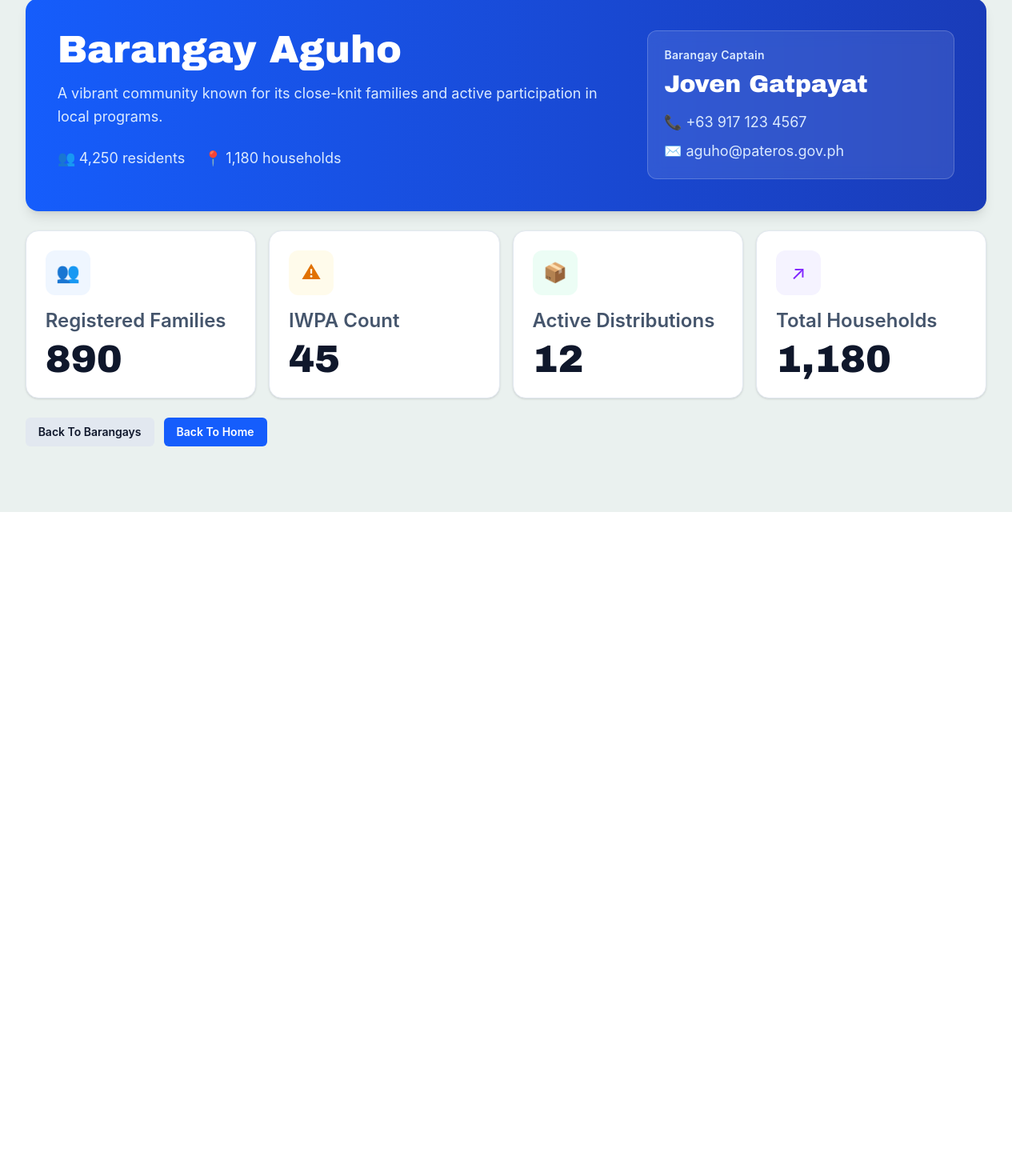
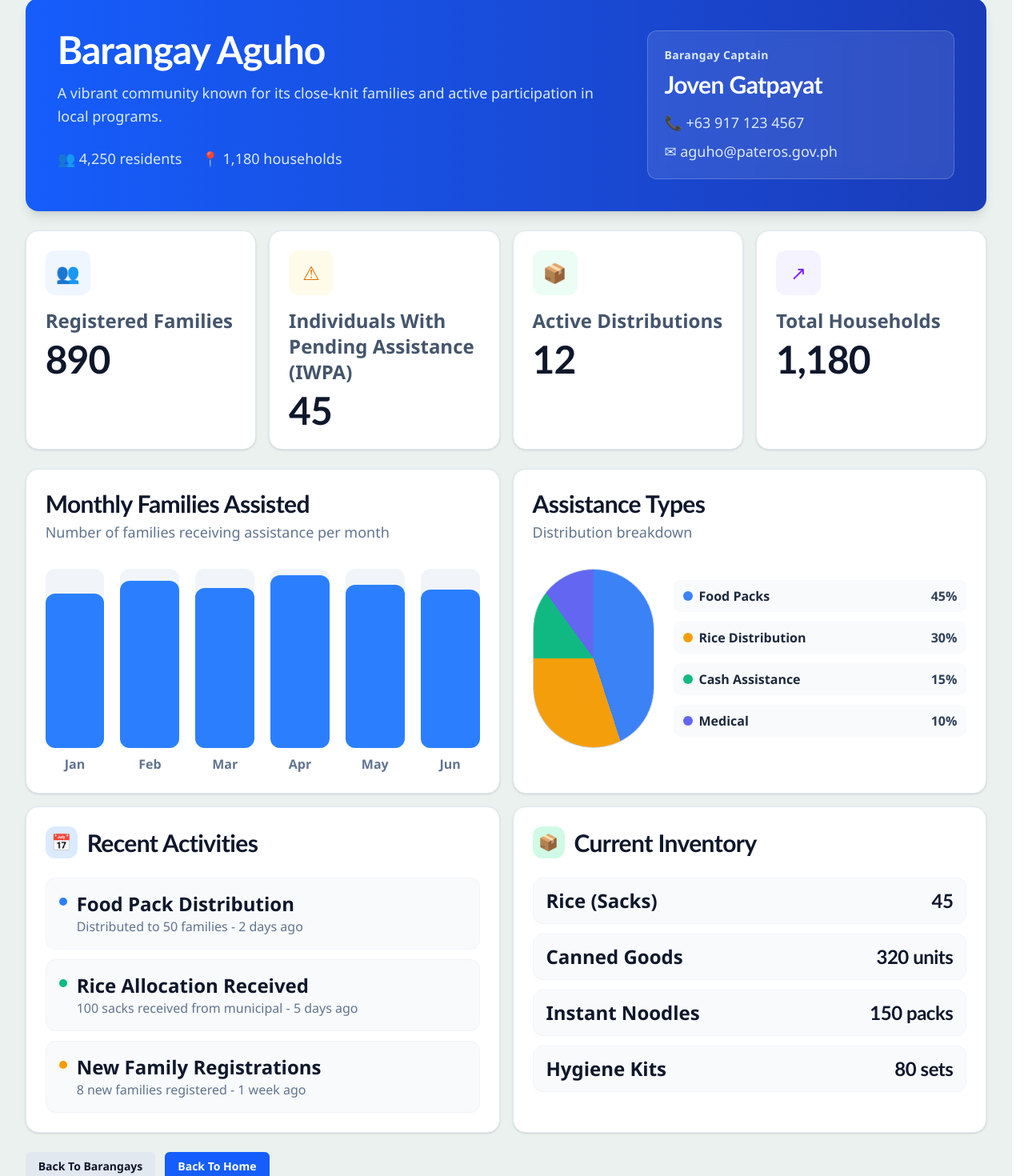
Before and after one commit to Hunger-Management/PHAMS, a React (Vite) app: page /barangays/aguho in a window 1280 px wide. Shown: the part 160-1630 px from the top of the page at 80% size. Before the commit the page ends 800 px from the top, so only its background shows below. Built offline with nearby package versions, Linux system fonts and the light colour scheme.

Commit message:
updated Barangay UI

```diff
--- a/src/index.css
+++ b/src/index.css
@@ -1,4 +1,10 @@
 @import "tailwindcss";
+@import url("https://fonts.googleapis.com/css2?family=IBM+Plex+Sans:wght@400;500;600;700&family=Space+Grotesk:wght@600;700&display=swap");
+
+:root {
+	--font-body: "IBM Plex Sans", "Segoe UI", sans-serif;
+	--font-display: "Space Grotesk", "Trebuchet MS", sans-serif;
+}
 
 html {
 	scrollbar-gutter: stable;
@@ -6,4 +12,17 @@ html {
 
 body {
 	overflow-y: scroll;
+	font-family: var(--font-body);
+	text-rendering: optimizeLegibility;
+	-webkit-font-smoothing: antialiased;
+	-moz-osx-font-smoothing: grayscale;
 }
+
+.font-display {
+	font-family: var(--font-display);
+	letter-spacing: -0.02em;
+}
+
+.font-body {
+	font-family: var(--font-body);
+}
--- a/src/pages/barangays/BarangayDetailLayout.jsx
+++ b/src/pages/barangays/BarangayDetailLayout.jsx
@@ -131,10 +131,47 @@ function BarangayDetailLayout({ barangayName }) {
 
   const statCards = [
     { label: 'Registered Families', value: profile.registeredFamilies, icon: '👥', iconBg: 'bg-blue-50 text-blue-600' },
-    { label: 'IWPA Count', value: profile.iwpaCount, icon: '⚠', iconBg: 'bg-amber-50 text-amber-600' },
+    { label: 'Individuals With Pending Assistance (IWPA)', value: profile.iwpaCount, icon: '⚠', iconBg: 'bg-amber-50 text-amber-600' },
     { label: 'Active Distributions', value: profile.activeDistributions, icon: '📦', iconBg: 'bg-emerald-50 text-emerald-600' },
     { label: 'Total Households', value: profile.households, icon: '↗', iconBg: 'bg-violet-50 text-violet-600' },
   ]
+
+  const monthlyFamilies = [
+    { month: 'Jan', value: 86 },
+    { month: 'Feb', value: 93 },
+    { month: 'Mar', value: 89 },
+    { month: 'Apr', value: 96 },
+    { month: 'May', value: 91 },
+    { month: 'Jun', value: 88 },
+  ]
+
+  const assistanceTypes = [
+    { label: 'Food Packs', value: 45, color: '#3b82f6' },
+    { label: 'Rice Distribution', value: 30, color: '#f59e0b' },
+    { label: 'Cash Assistance', value: 15, color: '#10b981' },
+    { label: 'Medical', value: 10, color: '#6366f1' },
+  ]
+
+  const recentActivities = [
+    { title: 'Food Pack Distribution', detail: 'Distributed to 50 families - 2 days ago', color: 'bg-blue-500' },
+    { title: 'Rice Allocation Received', detail: '100 sacks received from municipal - 5 days ago', color: 'bg-emerald-500' },
+    { title: 'New Family Registrations', detail: '8 new families registered - 1 week ago', color: 'bg-amber-500' },
+  ]
+
+  const inventoryItems = [
+    { label: 'Rice (Sacks)', value: '45' },
+    { label: 'Canned Goods', value: '320 units' },
+    { label: 'Instant Noodles', value: '150 packs' },
+    { label: 'Hygiene Kits', value: '80 sets' },
+  ]
+
+  const pieSegments = assistanceTypes
+    .map((item, index) => {
+      const start = assistanceTypes.slice(0, index).reduce((sum, current) => sum + current.value, 0)
+      const end = start + item.value
+      return `${item.color} ${start}% ${end}%`
+    })
+    .join(', ')
 
   return (
     <main className={`min-h-screen transition-colors ${
@@ -142,56 +179,54 @@ function BarangayDetailLayout({ barangayName }) {
     }`}>
       <SiteHeader isDarkMode={isDarkMode} toggleDarkMode={toggleDarkMode} />
 
-      <section className="mx-auto w-[95%] max-w-7xl py-6 md:py-8">
-        <article className={`rounded-2xl p-6 md:p-10 shadow-lg transition-colors ${
+      <section className="mx-auto w-[95%] max-w-7xl py-5 md:py-6 lg:py-8">
+        <article className={`rounded-2xl p-5 sm:p-6 md:p-8 lg:p-10 shadow-lg transition-colors ${
           isDarkMode
             ? 'bg-gradient-to-r from-gray-900 to-blue-700'
             : 'bg-gradient-to-r from-blue-600 to-blue-800'
         }`}>
-          <div className="flex flex-col gap-6 lg:flex-row lg:items-start lg:justify-between">
+          <div className="flex flex-col gap-5 md:gap-6 lg:flex-row lg:items-start lg:justify-between">
             <div className="min-w-0">
               <h2
-                className="text-3xl md:text-5xl font-black text-white"
-                style={{ fontFamily: 'Arial Black, Trebuchet MS, sans-serif' }}
+                className="font-display text-2xl sm:text-3xl md:text-5xl font-bold text-white"
               >
                 Barangay {barangayName}
               </h2>
-              <p className="mt-4 max-w-3xl text-lg leading-relaxed text-blue-100">
+              <p className="mt-3 md:mt-4 max-w-3xl text-base sm:text-lg leading-relaxed text-blue-100">
                 {profile.description}
               </p>
 
-              <div className="mt-6 flex flex-wrap items-center gap-x-6 gap-y-2 text-blue-100">
-                <p className="text-lg">👥 {profile.residents} residents</p>
-                <p className="text-lg">📍 {profile.households} households</p>
+              <div className="mt-4 md:mt-6 flex flex-wrap items-center gap-x-4 md:gap-x-6 gap-y-2 text-blue-100">
+                <p className="text-base sm:text-lg">👥 {profile.residents} residents</p>
+                <p className="text-base sm:text-lg">📍 {profile.households} households</p>
               </div>
             </div>
 
-            <aside className="w-full max-w-sm rounded-xl border border-white/20 bg-white/10 p-5 backdrop-blur-sm">
+            <aside className="w-full max-w-sm rounded-xl border border-white/20 bg-white/10 p-4 md:p-5 backdrop-blur-sm">
               <p className="text-sm font-semibold tracking-wide text-blue-100">Barangay Captain</p>
-              <p className="mt-2 text-3xl font-black text-white" style={{ fontFamily: 'Arial Black, Trebuchet MS, sans-serif' }}>
+              <p className="font-display mt-2 text-2xl sm:text-3xl font-bold text-white">
                 {profile.captain}
               </p>
-              <p className="mt-4 text-lg text-blue-100">📞 {profile.phone}</p>
-              <p className="mt-2 text-lg text-blue-100">✉ {profile.email}</p>
+              <p className="mt-4 text-base sm:text-lg text-blue-100">📞 {profile.phone}</p>
+              <p className="mt-2 text-base sm:text-lg text-blue-100">✉ {profile.email}</p>
             </aside>
           </div>
         </article>
 
-        <div className="mt-6 grid grid-cols-1 gap-4 md:grid-cols-2 xl:grid-cols-4">
+        <div className="mt-5 md:mt-6 grid grid-cols-1 gap-3 md:gap-4 md:grid-cols-2 xl:grid-cols-4">
           {statCards.map((card) => (
             <article
               key={card.label}
-              className={`rounded-2xl border p-6 shadow-sm transition-colors ${
+              className={`rounded-2xl border p-5 md:p-6 shadow-sm transition-colors ${
                 isDarkMode ? 'border-slate-700 bg-slate-800' : 'border-slate-200 bg-white'
               }`}
             >
-              <div className={`mb-4 inline-flex h-14 w-14 items-center justify-center rounded-xl text-2xl ${card.iconBg}`}>
+              <div className={`mb-3 md:mb-4 inline-flex h-12 w-12 sm:h-14 sm:w-14 items-center justify-center rounded-xl text-xl sm:text-2xl ${card.iconBg}`}>
                 {card.icon}
               </div>
-              <p className={`text-2xl font-semibold ${isDarkMode ? 'text-slate-200' : 'text-slate-600'}`}>{card.label}</p>
+              <p className={`text-lg sm:text-xl md:text-2xl font-semibold ${isDarkMode ? 'text-slate-200' : 'text-slate-600'}`}>{card.label}</p>
               <p
-                className={`mt-2 text-5xl font-black ${isDarkMode ? 'text-slate-100' : 'text-slate-900'}`}
-                style={{ fontFamily: 'Arial Black, Trebuchet MS, sans-serif' }}
+                className={`font-display mt-2 text-3xl sm:text-4xl md:text-5xl font-bold ${isDarkMode ? 'text-slate-100' : 'text-slate-900'}`}
               >
                 {card.value}
               </p>
@@ -199,7 +234,121 @@ function BarangayDetailLayout({ barangayName }) {
           ))}
         </div>
 
-        <div className="mt-6 flex flex-wrap gap-3">
+        <div className="mt-5 md:mt-6 grid grid-cols-1 gap-3 md:gap-4 xl:grid-cols-2">
+          <article className={`rounded-2xl border p-5 md:p-6 shadow-sm transition-colors ${
+            isDarkMode ? 'border-slate-700 bg-slate-900' : 'border-slate-200 bg-white'
+          }`}>
+            <h3 className="font-display text-2xl sm:text-3xl font-bold">Monthly Families Assisted</h3>
+            <p className={`mt-1 text-base sm:text-lg ${isDarkMode ? 'text-slate-300' : 'text-slate-500'}`}>
+              Number of families receiving assistance per month
+            </p>
+
+            <div className="mt-6 md:mt-8">
+              <div className="grid grid-cols-6 items-end gap-3 sm:gap-4 md:gap-5">
+                {monthlyFamilies.map((entry) => (
+                  <div key={entry.month} className="flex flex-col items-center gap-2">
+                    <div className={`flex h-44 sm:h-52 md:h-56 w-full items-end rounded-xl ${isDarkMode ? 'bg-slate-800' : 'bg-slate-100'}`}>
+                      <div
+                        className="w-full rounded-xl bg-blue-500"
+                        style={{ height: `${entry.value}%` }}
+                      />
+                    </div>
+                    <p className={`text-sm sm:text-base font-semibold ${isDarkMode ? 'text-slate-300' : 'text-slate-500'}`}>{entry.month}</p>
+                  </div>
+                ))}
+              </div>
+            </div>
+          </article>
+
+          <article className={`rounded-2xl border p-5 md:p-6 shadow-sm transition-colors ${
+            isDarkMode ? 'border-slate-700 bg-slate-900' : 'border-slate-200 bg-white'
+          }`}>
+            <h3 className="font-display text-2xl sm:text-3xl font-bold">Assistance Types</h3>
+            <p className={`mt-1 text-base sm:text-lg ${isDarkMode ? 'text-slate-300' : 'text-slate-500'}`}>Distribution breakdown</p>
+
+            <div className="mt-6 md:mt-8 flex flex-col items-center justify-center gap-5 md:gap-6 lg:flex-row">
+              <div
+                className="h-56 w-56 rounded-full border"
+                style={{
+                  background: `conic-gradient(${pieSegments})`,
+                  borderColor: isDarkMode ? '#334155' : '#cbd5e1',
+                }}
+              />
+              <div className="w-full space-y-2 md:space-y-3">
+                {assistanceTypes.map((item) => (
+                  <div key={item.label} className="flex items-center justify-between rounded-lg px-3 py-2" style={{ backgroundColor: isDarkMode ? '#0f172a' : '#f8fafc' }}>
+                    <div className="flex items-center gap-2">
+                      <span className="h-3 w-3 rounded-full" style={{ backgroundColor: item.color }} />
+                      <span className={`font-semibold ${isDarkMode ? 'text-slate-100' : 'text-slate-800'}`}>{item.label}</span>
+                    </div>
+                    <span className={`font-bold ${isDarkMode ? 'text-slate-200' : 'text-slate-700'}`}>{item.value}%</span>
+                  </div>
+                ))}
+              </div>
+            </div>
+          </article>
+
+          <article className={`rounded-2xl border p-5 md:p-6 shadow-sm transition-colors ${
+            isDarkMode ? 'border-slate-700 bg-slate-900' : 'border-slate-200 bg-white'
+          }`}>
+            <div className="flex items-center gap-3">
+              <div className={`inline-flex h-10 w-10 items-center justify-center rounded-xl text-xl ${
+                isDarkMode ? 'bg-blue-900/40 text-blue-300' : 'bg-blue-100 text-blue-600'
+              }`}>
+                📅
+              </div>
+              <h3 className="font-display text-2xl sm:text-3xl font-bold">Recent Activities</h3>
+            </div>
+
+            <div className="mt-5 md:mt-6 space-y-2.5 md:space-y-3">
+              {recentActivities.map((activity) => (
+                <div
+                  key={activity.title}
+                  className={`rounded-xl border p-3.5 md:p-4 ${
+                    isDarkMode ? 'border-slate-700 bg-slate-800' : 'border-slate-100 bg-slate-50'
+                  }`}
+                >
+                  <div className="flex items-start gap-2.5 md:gap-3">
+                    <span className={`mt-2 h-2.5 w-2.5 rounded-full ${activity.color}`} />
+                    <div>
+                      <p className={`text-lg sm:text-xl md:text-2xl font-semibold ${isDarkMode ? 'text-slate-100' : 'text-slate-900'}`}>{activity.title}</p>
+                      <p className={`text-sm sm:text-base ${isDarkMode ? 'text-slate-300' : 'text-slate-500'}`}>{activity.detail}</p>
+                    </div>
+                  </div>
+                </div>
+              ))}
+            </div>
+          </article>
+
+          <article className={`rounded-2xl border p-5 md:p-6 shadow-sm transition-colors ${
+            isDarkMode ? 'border-slate-700 bg-slate-900' : 'border-slate-200 bg-white'
+          }`}>
+            <div className="flex items-center gap-3">
+              <div className={`inline-flex h-10 w-10 items-center justify-center rounded-xl text-xl ${
+                isDarkMode ? 'bg-emerald-900/40 text-emerald-300' : 'bg-emerald-100 text-emerald-600'
+              }`}>
+                📦
+              </div>
+              <h3 className="font-display text-2xl sm:text-3xl font-bold">Current Inventory</h3>
+            </div>
+
+            <div className="mt-5 md:mt-6 space-y-2.5 md:space-y-3">
+              {inventoryItems.map((item) => (
+                <div
+                  key={item.label}
+                  className={`flex items-center justify-between rounded-xl border px-3 py-2.5 md:px-4 md:py-3 ${
+                    isDarkMode ? 'border-slate-700 bg-slate-800' : 'border-slate-100 bg-slate-50'
+                  }`}
+                >
+                  <p className={`text-lg sm:text-xl md:text-2xl font-semibold ${isDarkMode ? 'text-slate-100' : 'text-slate-900'}`}>{item.label}</p>
+                  <p className={`font-display text-lg sm:text-xl md:text-2xl font-bold ${isDarkMode ? 'text-slate-100' : 'text-slate-900'}`}>{item.value}</p>
+                </div>
+              ))}
+            </div>
+          </article>
+        </div>
+
+        <div className="mt-5 md:mt-6 flex flex-wrap gap-3">
           <Link
             to="/barangays"
             className={`inline-flex items-center rounded-md px-4 py-2 text-sm font-semibold transition-colors ${
```
